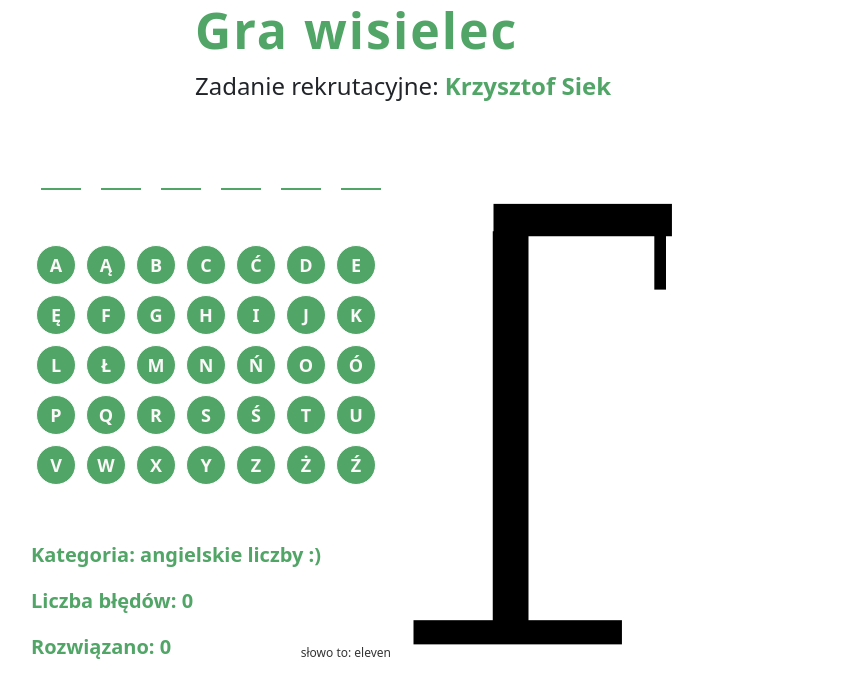
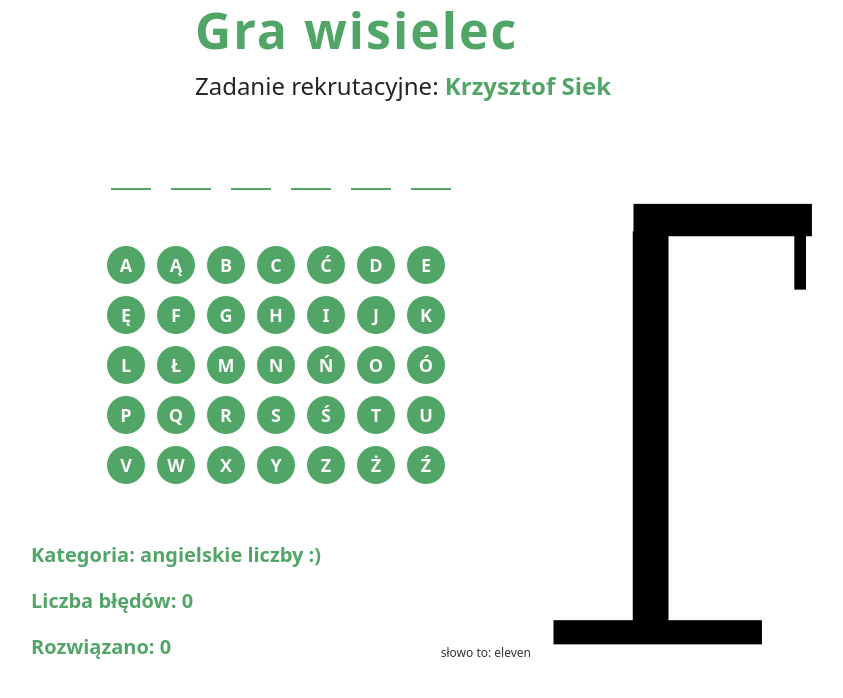
Before and after one commit to krzysztof-siek/hangman_game, an Angular app: page / in a window 1280 px wide. Shown: the top 698 px of the page, without its empty margins (237-1080 px from the left). Built offline with nearby package versions, Linux system fonts and the light colour scheme.

Commit message:
fix problem with space before word; fix desktop resolution

```diff
--- a/src/app/app.component.scss
+++ b/src/app/app.component.scss
@@ -15,7 +15,7 @@
   width: 100%;
   justify-content: space-around;
 
-  @include desktop {
+  @include laptop {
     width: 60%;
     flex-direction: row;
   }
--- a/src/app/game-content/game-content.component.scss
+++ b/src/app/game-content/game-content.component.scss
@@ -1,9 +1,14 @@
+@import "../../variables.scss";
+
 .content-wrapper {
   display: flex;
   flex-direction: column;
   justify-content: flex-start;
   align-items: center;
   position: relative;
+  @include tablet {
+    min-width: 500px;
+  }
 }
 
 .stats {
--- a/src/app/image/image.component.scss
+++ b/src/app/image/image.component.scss
@@ -15,7 +15,7 @@
   height: 300px;
   transition: 0;
 
-  @include desktop {
+  @include laptop {
     height: 100%;
     width: 400px;
   }
--- a/src/assets/answers.json
+++ b/src/assets/answers.json
@@ -1,3 +1,3 @@
 {
-  "words": ["one", "two","three","four","five","six","seven","eight","nine","ten","eleven","twelve","thirteen"," fourteen","fifteen","sixteen","seventeen","eighteen", "nineteen","twenty","thirty","forty","fifty","sixty"," seventy","eighty","ninety","hundred","thousand","million"]
+  "words": ["one", "two","three","four","five","six","seven","eight","nine","ten","eleven","twelve","thirteen","fourteen","fifteen","sixteen","seventeen","eighteen", "nineteen","twenty","thirty","forty","fifty","sixty","seventy","eighty","ninety","hundred","thousand","million"]
 }
```
